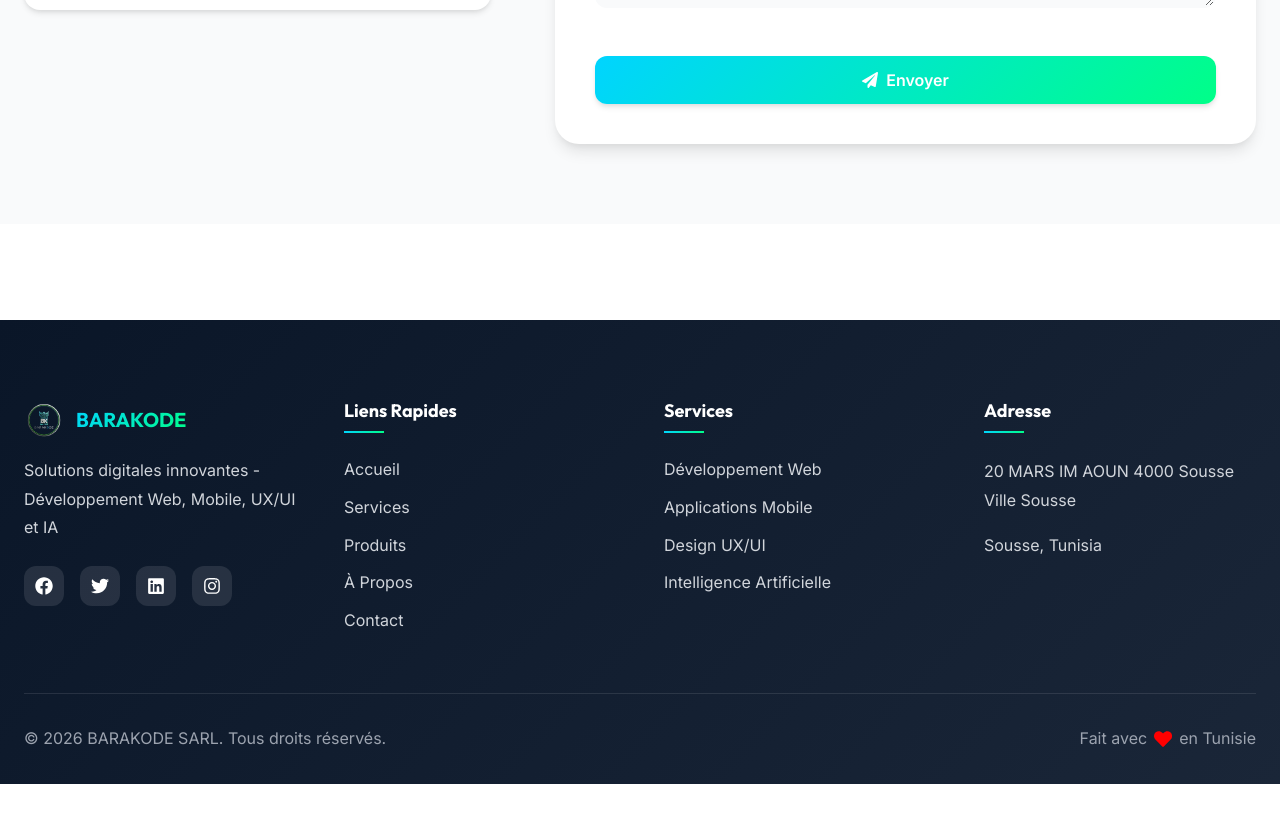
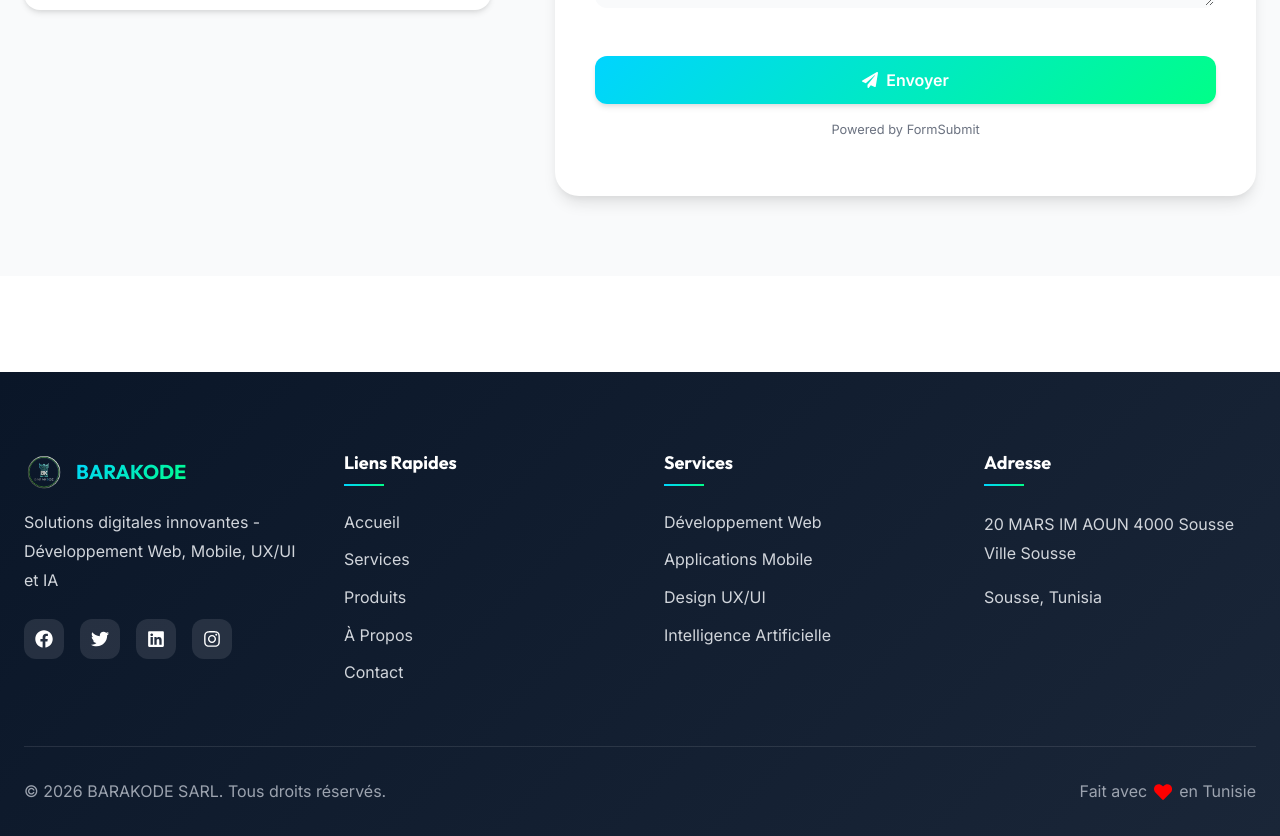
Before and after one commit to ayoub-aouinti/barakode-website, a React (Vite) app: page / in a window 1280 px wide. Shown: the part 3860-4696 px from the top of the page. Before the commit the page ends 4644 px from the top, so only its background shows below. Built offline with nearby package versions, Linux system fonts and the light colour scheme.

Commit message:
feat: activate mail contact using Web3Forms service

```diff
--- a/src/components/sections/Contact.tsx
+++ b/src/components/sections/Contact.tsx
@@ -26,13 +26,38 @@ const Contact = () => {
     e.preventDefault();
     setStatus('sending');
 
-    // Simulate form submission
-    setTimeout(() => {
-      console.log('Form submitted:', formData);
-      setStatus('success');
-      setFormData({ name: '', email: '', phone: '', subject: '', message: '' });
-      setTimeout(() => setStatus('idle'), 3000);
-    }, 1500);
+    try {
+      const response = await fetch("https://formsubmit.co/ajax/admin@barakode.org", {
+        method: "POST",
+        headers: {
+          'Content-Type': 'application/json',
+          'Accept': 'application/json'
+        },
+        body: JSON.stringify({
+          name: formData.name,
+          email: formData.email,
+          phone: formData.phone,
+          subject: formData.subject,
+          message: formData.message,
+          _subject: `Contact BARAKODE: ${formData.subject}`, // Custom subject for email
+          _template: 'table', // Nice layout
+          _captcha: 'false' // Disable captcha for simple UX (can be enabled later)
+        })
+      });
+
+      if (response.ok) {
+        console.log('Email sent successfully via FormSubmit');
+        setStatus('success');
+        setFormData({ name: '', email: '', phone: '', subject: '', message: '' });
+        setTimeout(() => setStatus('idle'), 5000);
+      } else {
+        throw new Error('FormSubmit error');
+      }
+    } catch (error) {
+      console.error('Failed to send email:', error);
+      setStatus('error');
+      setTimeout(() => setStatus('idle'), 5000);
+    }
   };
 
   return (
@@ -96,6 +121,9 @@ const Contact = () => {
             viewport={{ once: true }}
             transition={{ duration: 0.8 }}
           >
+            {/* Hidden honeypot field to prevent spam */}
+            <input type="text" name="_honey" style={{ display: 'none' }} />
+
             <div className="form-row">
               <div className="form-group">
                 <input
@@ -173,6 +201,10 @@ const Contact = () => {
             {status === 'error' && (
               <div className="form-message error">{t('contact.form.error')}</div>
             )}
+
+            <p className="form-note" style={{ fontSize: '0.8rem', color: 'var(--gray-500)', marginTop: '1rem', textAlign: 'center' }}>
+              Powered by FormSubmit
+            </p>
           </motion.form>
         </div>
       </div>
--- /dev/null
+++ b/src/vite-env.d.ts
@@ -0,0 +1 @@
+/// <reference types="vite/client" />
```
